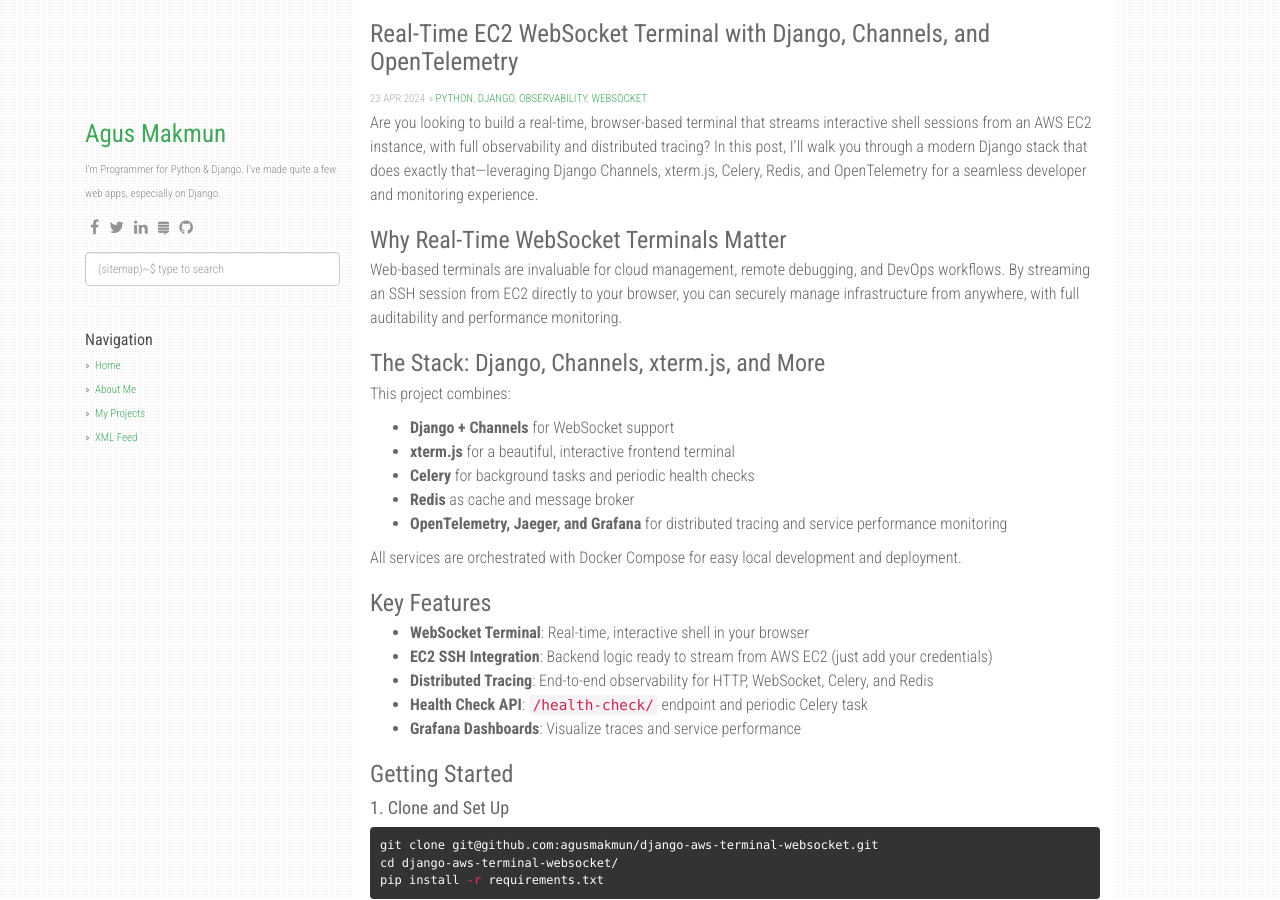
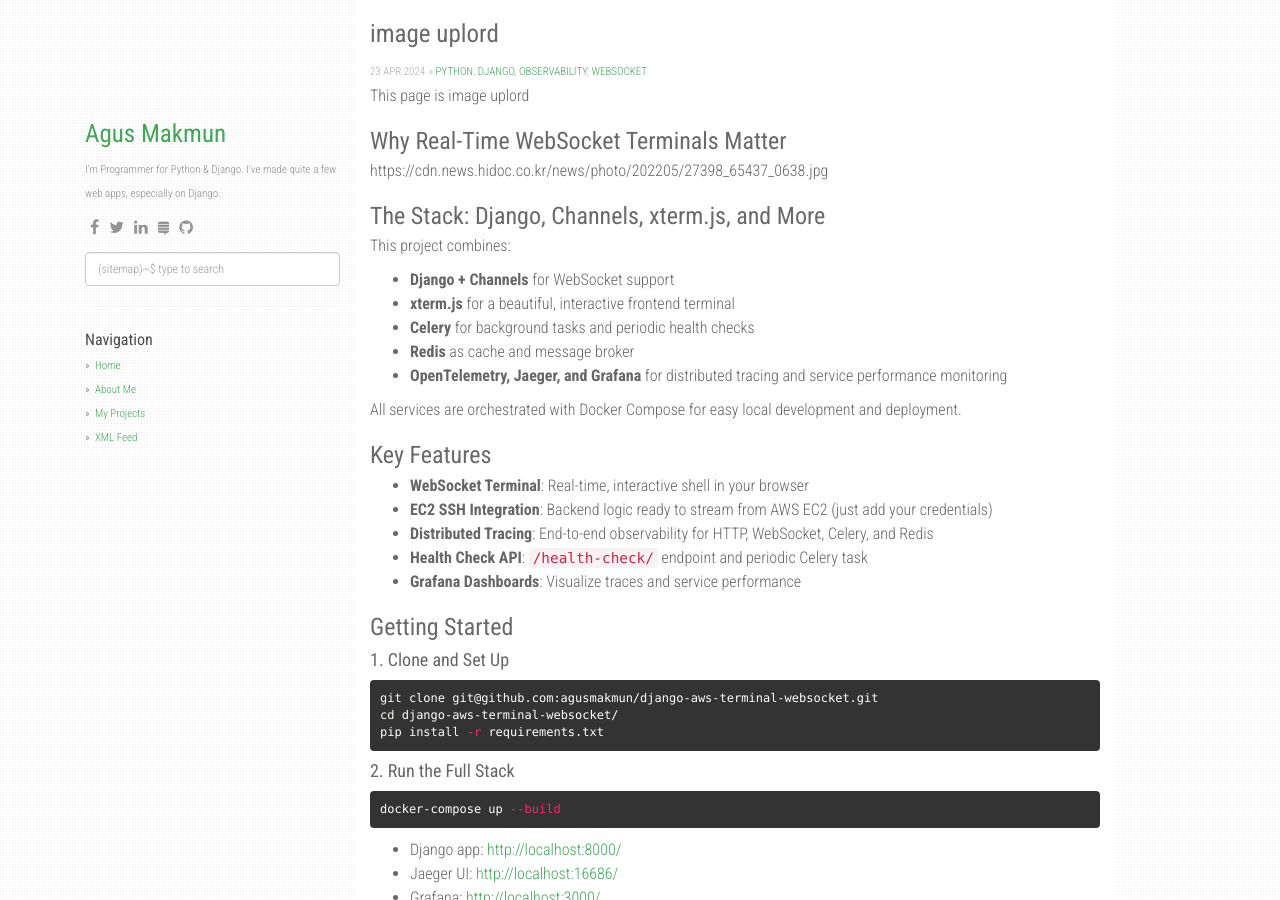
Before and after one commit to qqwrww3/qqwrww3.github.com, a Jekyll site: the page built from _posts/2025-06-01-django-vm-websocket.md, in a window 1280 px wide and 900 px high. Built offline with Jekyll 4.4.1, drawn with Linux system fonts in a browser that asks for light colours; nearby versions of some CDN libraries; comment, search, counter and statistics services are not loaded.

Commit message:
Update 2025-06-01-django-vm-websocket.md

```diff
--- a/_posts/2025-06-01-django-vm-websocket.md
+++ b/_posts/2025-06-01-django-vm-websocket.md
@@ -1,15 +1,15 @@
 ---
 layout: post
-title:  "Real-Time EC2 WebSocket Terminal with Django, Channels, and OpenTelemetry"
+title:  "image uplord"
 date:   2024-04-23 10:15:00 +0700
 categories: [python, django, observability, websocket]
 ---
 
-Are you looking to build a real-time, browser-based terminal that streams interactive shell sessions from an AWS EC2 instance, with full observability and distributed tracing? In this post, I'll walk you through a modern Django stack that does exactly that—leveraging Django Channels, xterm.js, Celery, Redis, and OpenTelemetry for a seamless developer and monitoring experience.
+This page is image uplord
 
 ### Why Real-Time WebSocket Terminals Matter
 
-Web-based terminals are invaluable for cloud management, remote debugging, and DevOps workflows. By streaming an SSH session from EC2 directly to your browser, you can securely manage infrastructure from anywhere, with full auditability and performance monitoring.
+https://cdn.news.hidoc.co.kr/news/photo/202205/27398_65437_0638.jpg
 
 ### The Stack: Django, Channels, xterm.js, and More
 
```
